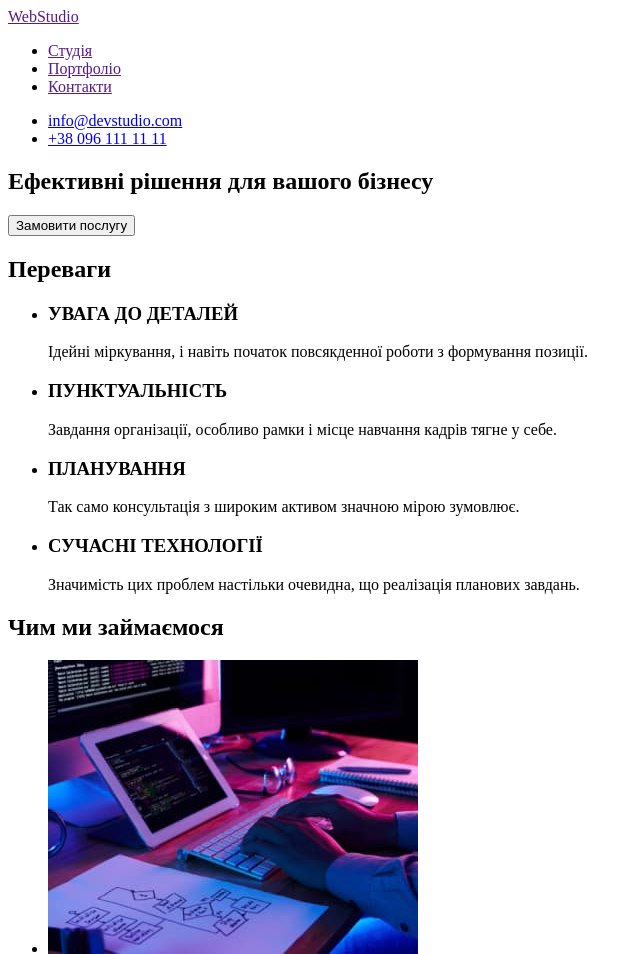
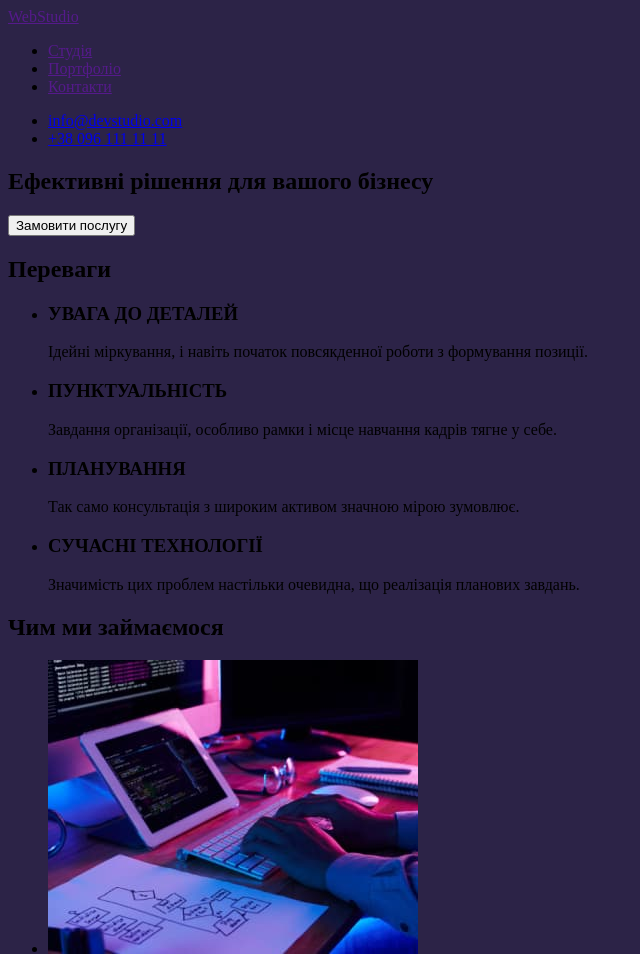
Before and after one commit to GrabDmitro/goit-markup-hw-02, a plain HTML site: page index.html in a window 1280 px wide. Shown: the top 954 px of the page, without its empty margins (0-640 px from the left). Drawn offline with Linux system fonts and the light colour scheme.

Commit message:
add styles

```diff
--- /dev/null
+++ b/css/styles.css
@@ -0,0 +1,3 @@
+body{
+    background-color: rgb(44, 35, 71);
+}
--- a/index.html
+++ b/index.html
@@ -5,6 +5,7 @@
     <meta http-equiv="X-UA-Compatible" />
     <meta name="viewport" content="width=device-width, initial-scale=1.0" />
     <title>Document</title>
+    <link rel="stylesheet" href="./css/styles.css">
   </head>
 
   <body>
```
